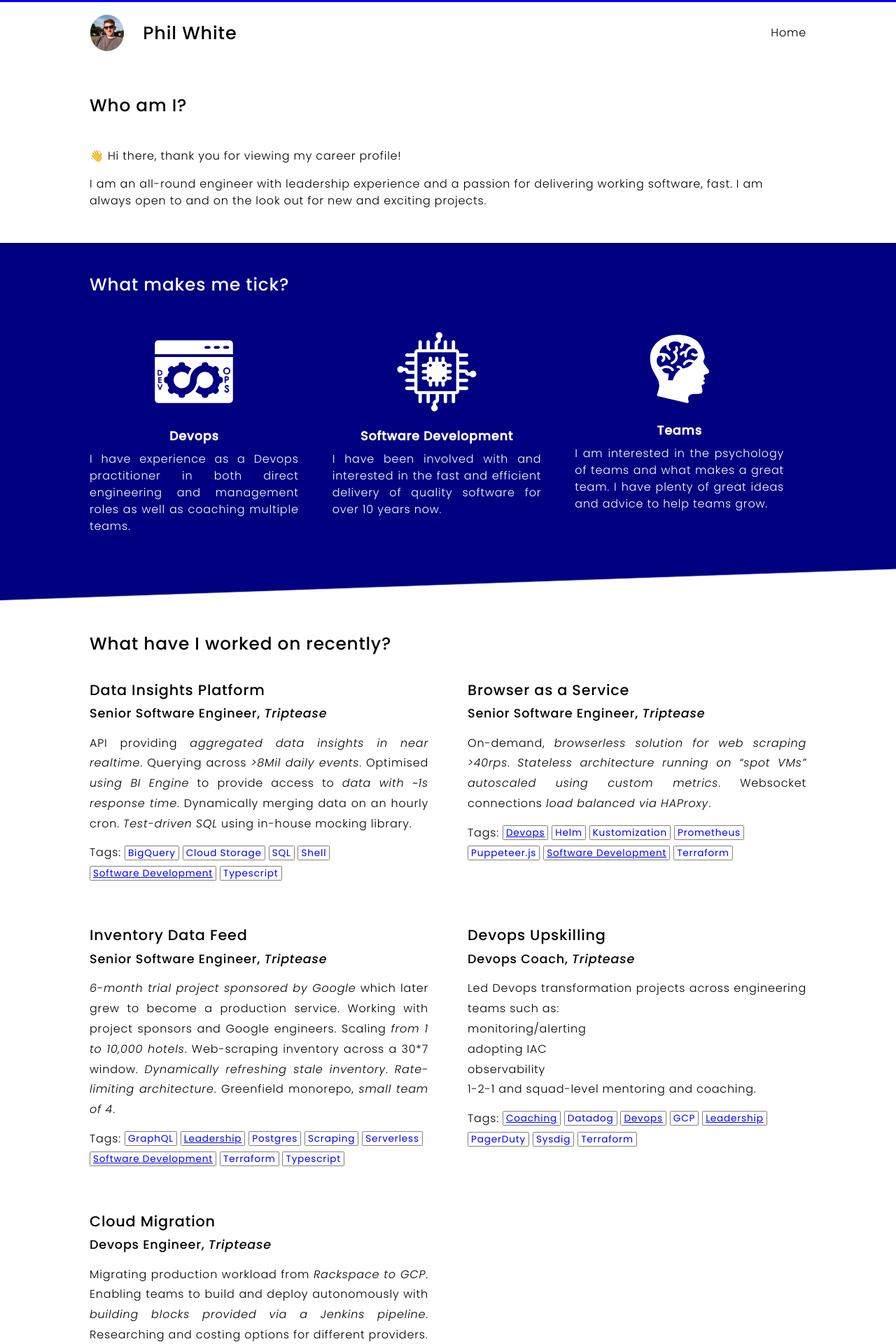
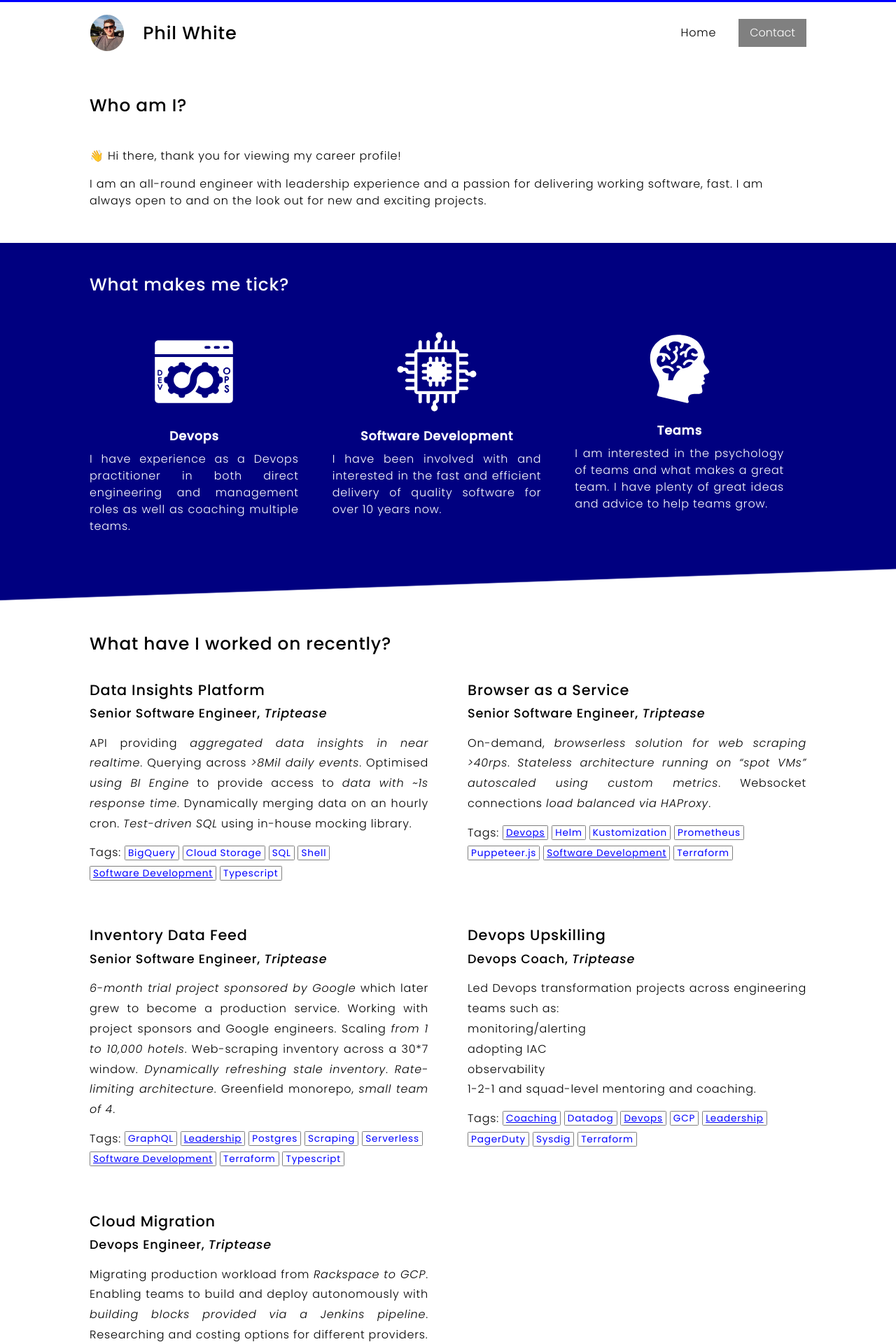
Before and after one commit to philwhiteuk/cv, a Jekyll site: the page built from pages/index.html, in a window 1280 px wide. Shown: the top 1920 px of the page at 70% size. Built offline with Jekyll 4.4.1, drawn with Linux system fonts in a browser that asks for light colours.

Commit message:
feat: contact button (doesn't work yet tho :p)

```diff
--- a/_includes/header.html
+++ b/_includes/header.html
@@ -9,7 +9,7 @@
                 <li><a href="{{ '/' | relative_url }}">Home</a></li>
 <!--                <li><a href="{{ '/about' | relative_url }}">About</a></li>-->
 <!--                <li><a href="{{ '/projects' | relative_url }}">Projects</a></li>-->
-<!--                <li><a href="{{ '/contact' | relative_url }}">Contact</a></li>-->
+                <li><button aria-label="contact" name="contact" onclick="javascript:(() => alert('Coming Soon!'))()" type="button">Contact</button></li>
             </ul>
         </nav>
     </div>
--- a/_sass/theme/_base.scss
+++ b/_sass/theme/_base.scss
@@ -24,18 +24,28 @@ body > * .no-width {
   width: initial;
 }
 
-a {
+a, button {
+  background: none;
+  border: none;
   color: $base_anchor_text_colour_normal;
   cursor: pointer;
+  display: inline;
+  font-family: inherit;
+  font-size: inherit;
+  font-weight: inherit;
+  line-height: inherit;
   text-decoration: none;
 }
 
+button {
+  padding: 0.5em 1em;
+}
+
 a:visited {
-  color: $base_anchor_text_colour_visited;
+  color: inherit;
 }
 
 a:hover {
-  color: $base_anchor_text_colour_hovered;
   text-decoration: underline;
 }
 
@@ -61,8 +71,13 @@ h5 { font-size: 1em * ($base_heading_modifier * 1) + 1 }
   background-color: $base_primary_colour_100;
   color: $base_secondary_colour_100;
 
-  a, a:visited {
+  a, button {
     color: $base_secondary_colour_100;
+  }
+
+  button {
+    background: $base_primary_colour_110;
+    color: $base_anchor_text_colour_normal;
   }
 
   .line-break-left {
@@ -79,8 +94,13 @@ h5 { font-size: 1em * ($base_heading_modifier * 1) + 1 }
 
   color: $base_secondary_colour_200;
 
-  a, a:visited {
+  a, button {
     color: $base_secondary_colour_200;
+  }
+
+  button {
+    background: $base_primary_colour_210;
+    color: $base_anchor_text_colour_normal;
   }
 
   .line-break-left {
--- a/_sass/theme/_header.scss
+++ b/_sass/theme/_header.scss
@@ -19,6 +19,11 @@ body > header {
     justify-content: space-between;
     padding: 1rem 0;
     width: 75%;
+
+    li {
+      align-items: center;
+      display: flex;
+    }
   }
 }
 
```
